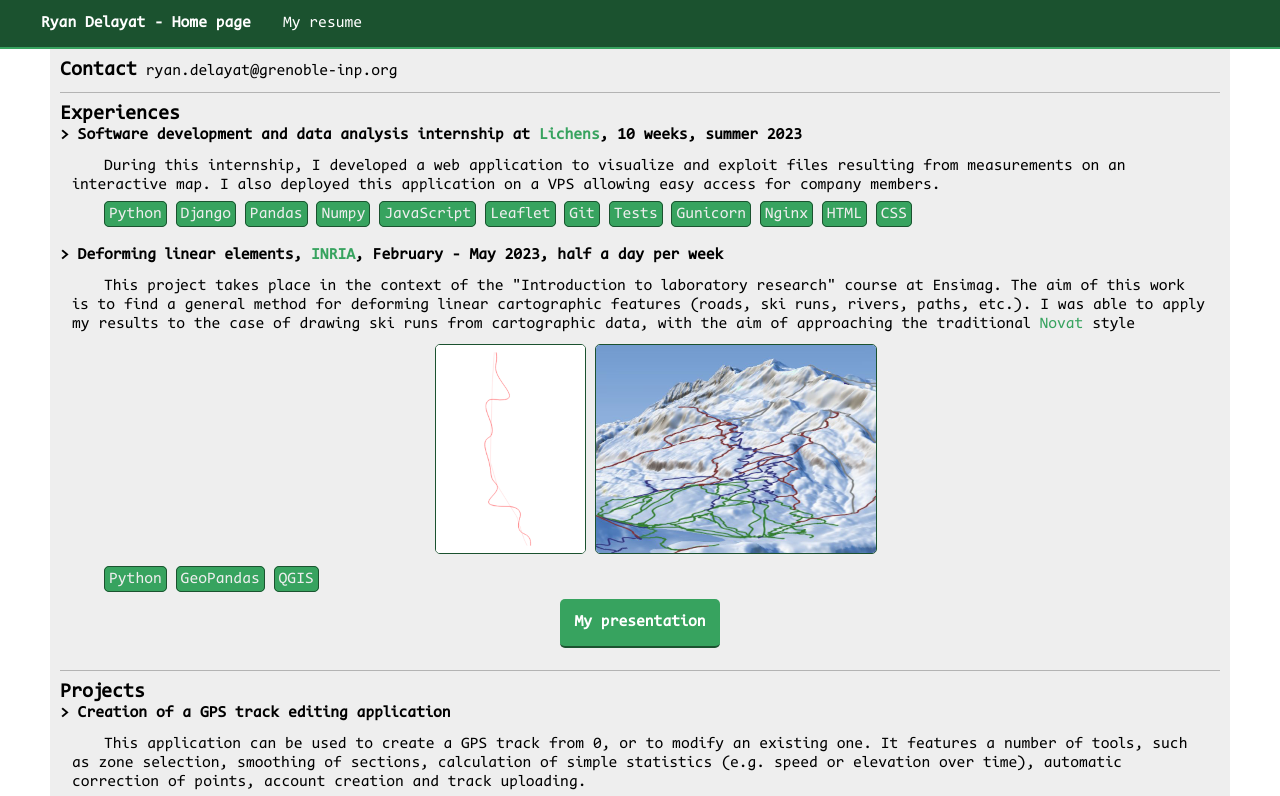
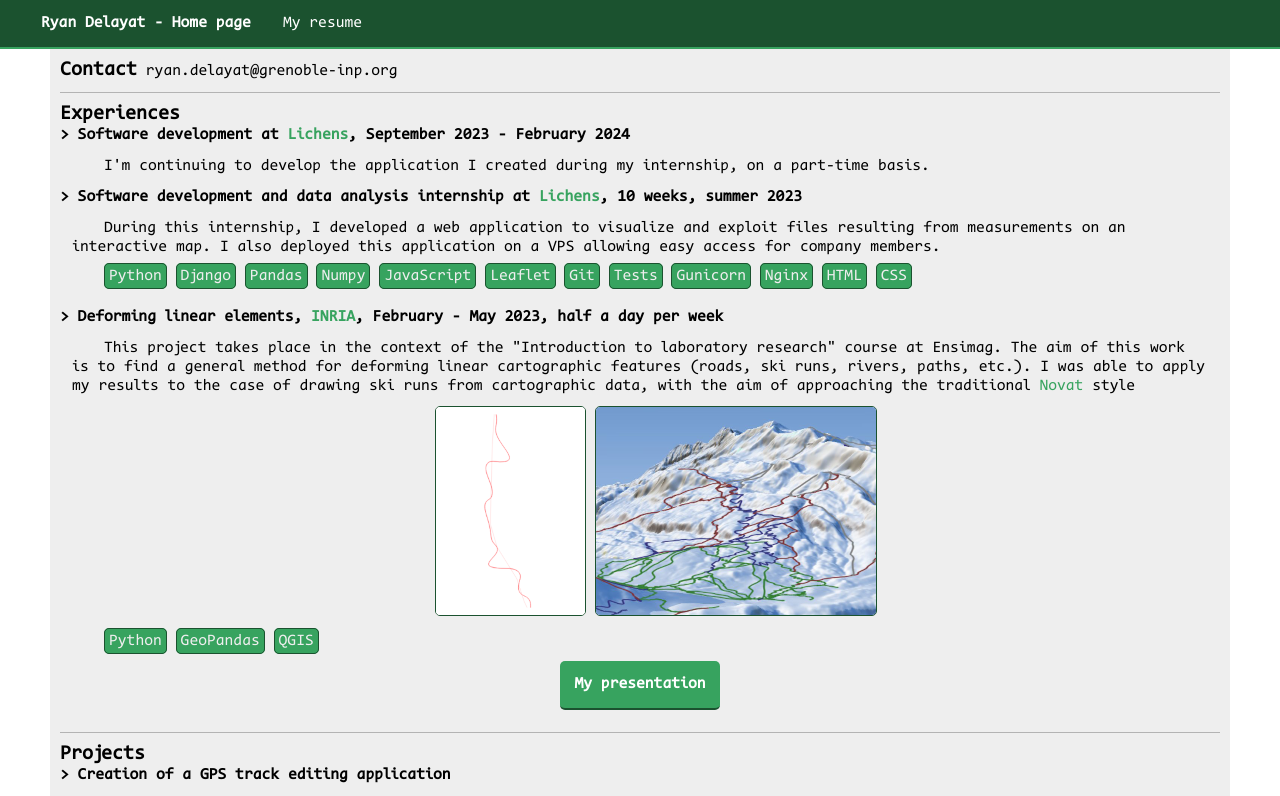
Before and after one commit to RyanDlt/ryandlt.github.io, a plain HTML site: page index.html in a window 1280 px wide. Shown: the top 796 px of the page. Drawn offline with Linux system fonts and the light colour scheme; a script that the page names is missing.

Commit message:
lichens update

```diff
--- a/index.html
+++ b/index.html
@@ -22,6 +22,9 @@
     </section>
     <section>
       <div class="section-title">Experiences </div>
+      <div class="project-title">> Software development at <a href="https://www.lichens.io">
+          Lichens</a>, September 2023 - February 2024</div>
+      <div class="project-content"> I'm continuing to develop the application I created during my internship, on a part-time basis. </div>
 
       <div class="project-title">> Software development and data analysis internship at <a href="https://www.lichens.io">
           Lichens</a>, 10 weeks, summer 2023</div>
```
